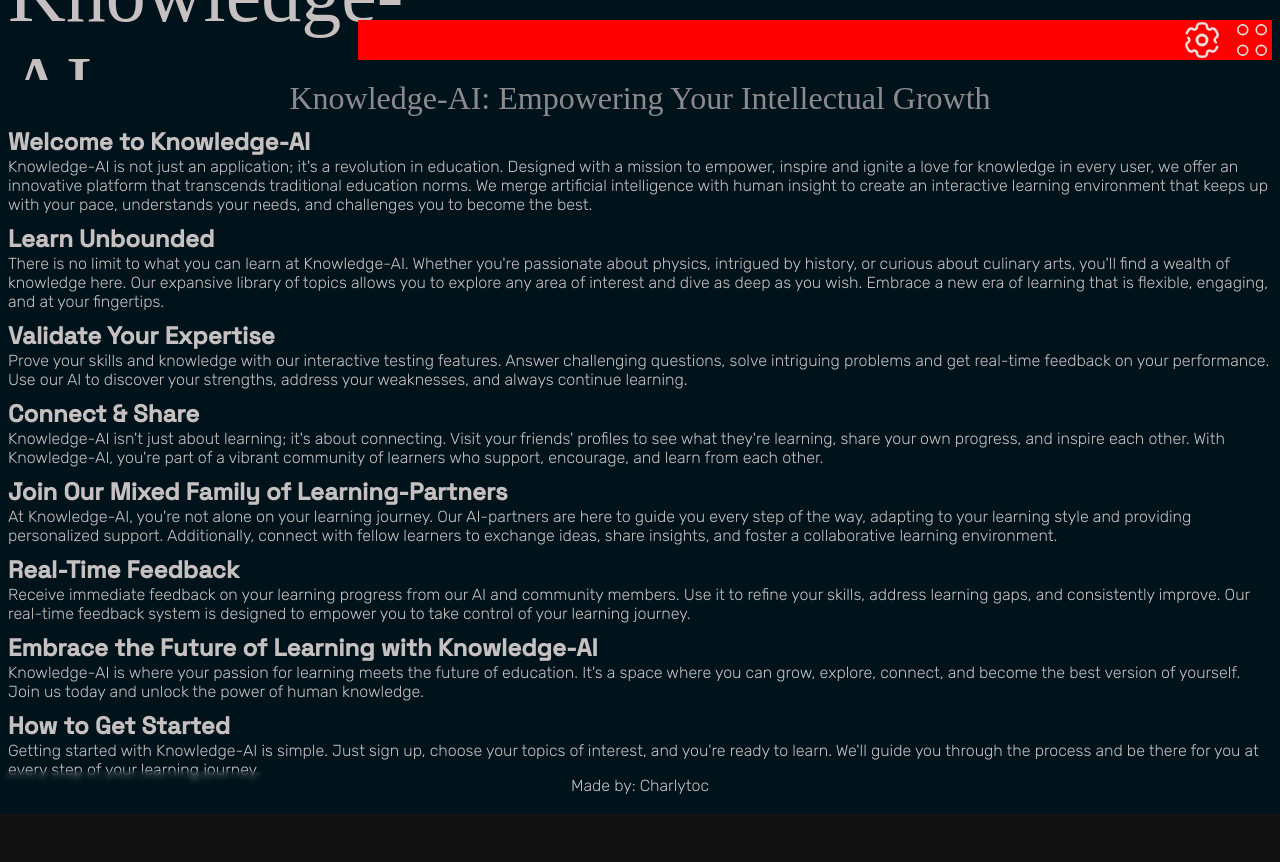
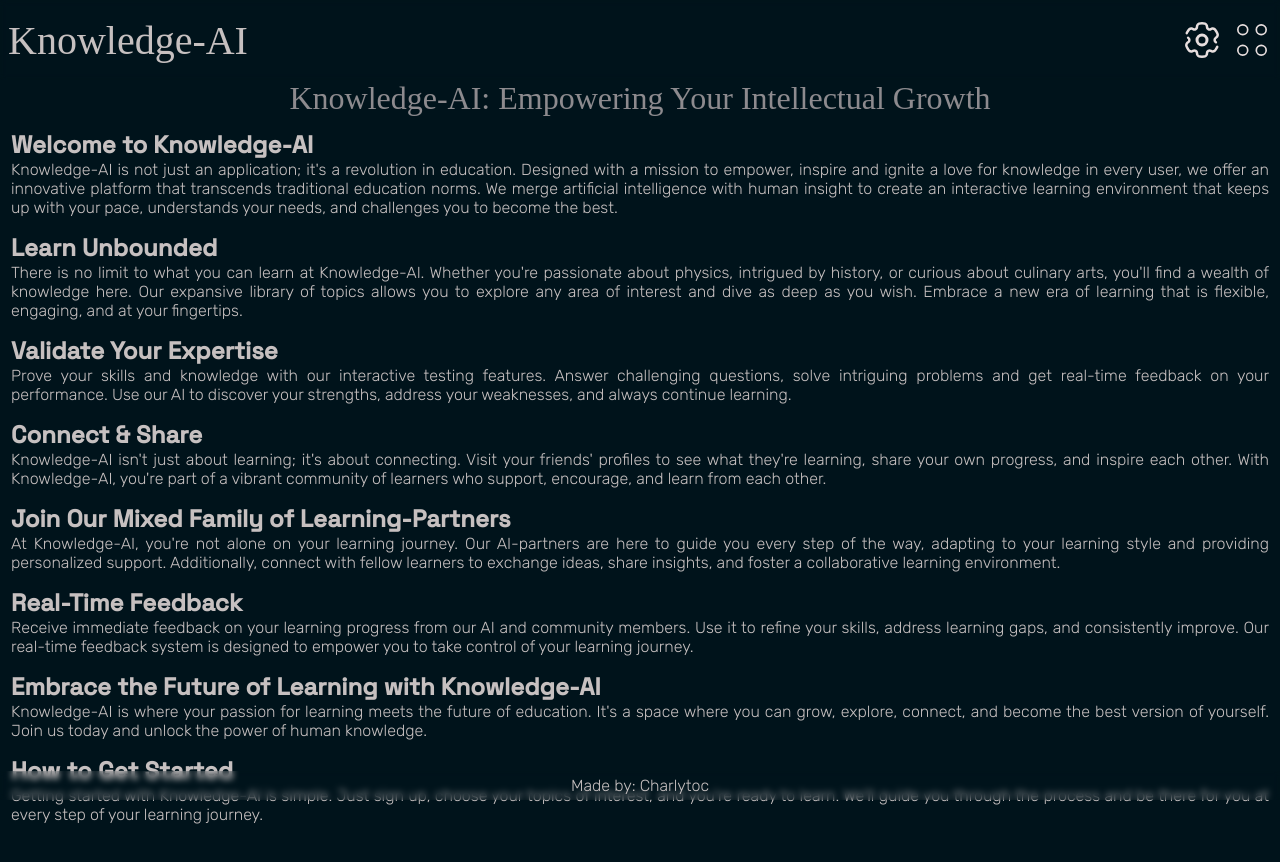
Before and after one commit to Charlytoc/knowledge-ai-front, a Next.js app: page / in a window 1280 px wide. Before the commit the page ends 814 px from the top, so only its background shows below. Built offline with nearby package versions, Linux system fonts and the light colour scheme; a web font is replaced by a local one.

Commit message:
solving errors

```diff
--- a/app/resources/styles/components.css
+++ b/app/resources/styles/components.css
@@ -22,7 +22,7 @@
         text-align: center;
 
         > span {
-            font-size: 10vmin;
+            font-size: min(40px, 8vmin);
             text-align: left;
             width: 100%;
             font-family: var(--font-title);
@@ -34,12 +34,11 @@
         align-items: center;
         height: 50% !important;
         justify-content: flex-end;
-        background: red;
+        /* background: red; */
         >* {
             height: 100% !important;
             align-self: center;
             display: flex;
-            justify-content: end;
             align-items: center;
         }
 
@@ -93,13 +92,8 @@
         /* animation: bloom 5s linear infinite; */
         mix-blend-mode: hard-light;
     }
-    > h2 {
-        /* background-color: var(--background-dark-soft); */
-    }
-    >p {
-        padding: 0px 1px;
-        word-wrap: break-word;
-        text-align: justify;
+    >div {
+        padding: 3px;
     }
 }
 
--- a/app/resources/styles/globals.css
+++ b/app/resources/styles/globals.css
@@ -57,6 +57,10 @@ textarea {
   font-family: var(--font-text)
 }
 
+p {
+  text-align: justify;
+}
+
 input {
   padding: 5px;
   border-radius: 5px;
@@ -84,6 +88,29 @@ a {
 .font-xl {
   font-size: 25px;
 }
+
+::-webkit-scrollbar {
+  width: 5px;
+  height: 10px;
+}
+
+/* Track */
+::-webkit-scrollbar-track {
+  background: var(--accent-color-light)
+}
+
+/* Handle */
+::-webkit-scrollbar-thumb {
+  background: #88888836;
+  border-radius: 5px;
+}
+
+/* Handle on hover */
+::-webkit-scrollbar-thumb:hover {
+  background: #555;
+}
+
+
 
 /* Estilos para pantallas inferiores a 750px */
 @media (max-width: 750px) {
```
Also changed, not shown: app/resources/components/ui/CreateStudyPlan.tsx (+4 -3 lines).
